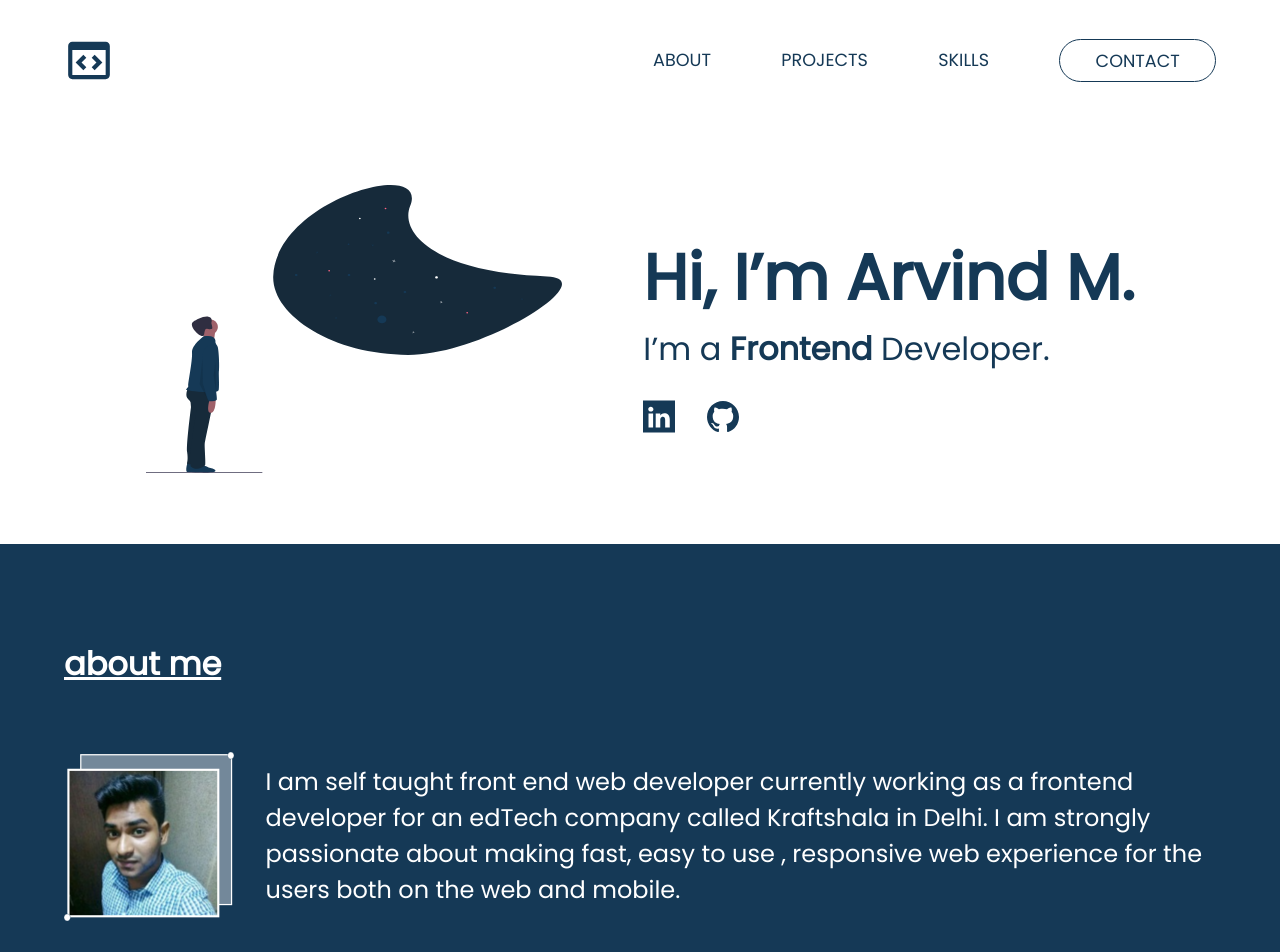
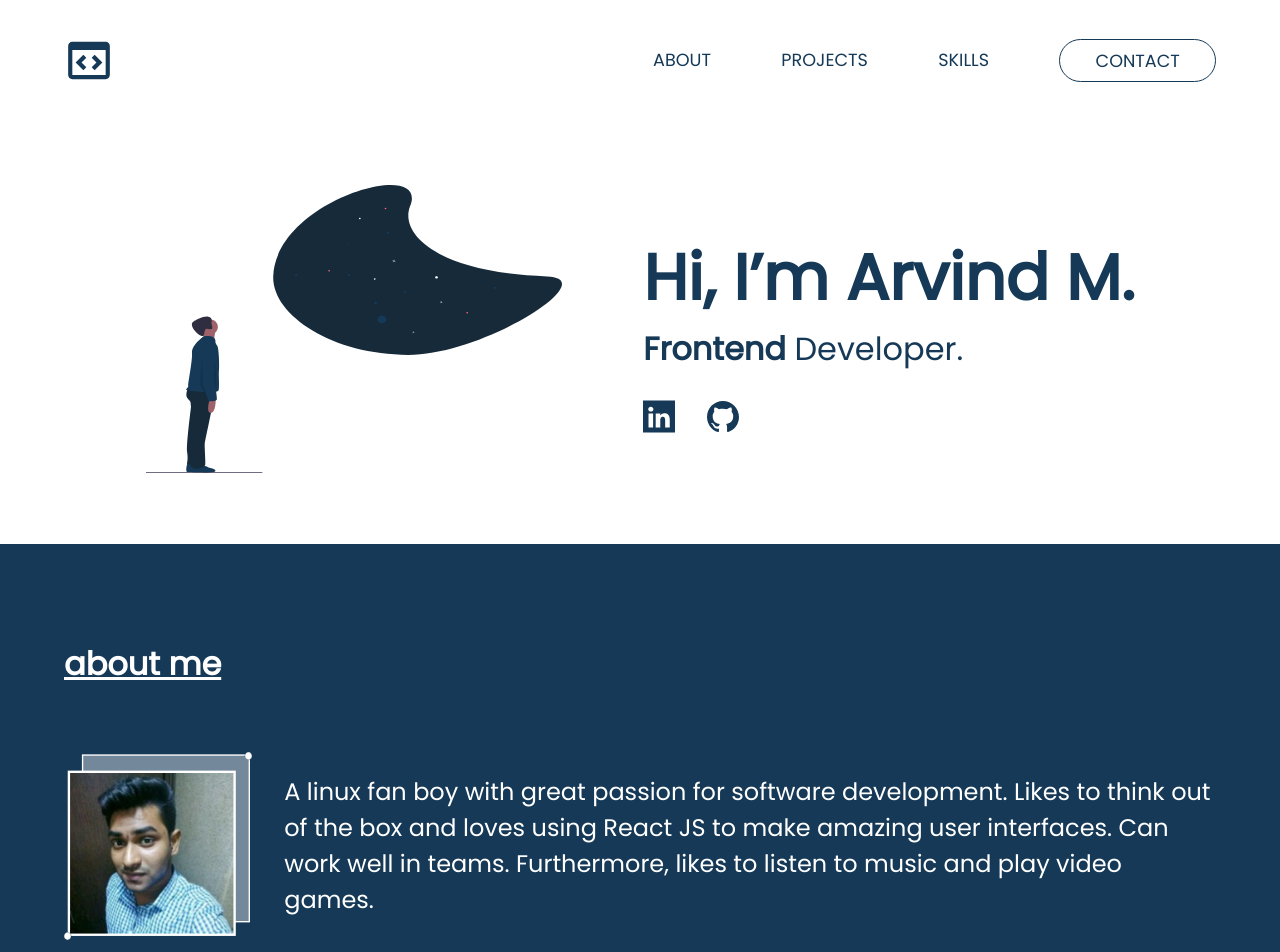
Before and after one commit to Judis07/portfolio, a React (Create React App) app: page / in a window 1280 px wide. Shown: the top 952 px of the page. Built offline with nearby package versions, Linux system fonts and the light colour scheme.

Commit message:
about me intro changed

```diff
--- a/src/components/About/about.jsx
+++ b/src/components/About/about.jsx
@@ -13,10 +13,10 @@ const About = () => {
             <img src={MyImg} alt="" />
           </div>
           <div className="infro_div">
-            I am self taught front end web developer currently working as a
-            frontend developer for an edTech company called Kraftshala in Delhi.
-            I am strongly passionate about making fast, easy to use , responsive
-            web experience for the users both on the web and mobile.
+            A linux fan boy with great passion for software development. Likes
+            to think out of the box and loves using React JS to make amazing
+            user interfaces. Can work well in teams. Furthermore, likes to
+            listen to music and play video games.
           </div>
         </div>
       </div>
--- a/src/components/Hero/hero.jsx
+++ b/src/components/Hero/hero.jsx
@@ -15,7 +15,7 @@ const Hero = () => {
         <div className="intro">
           <h1 className="title">Hi, I’m Arvind M.</h1>
           <div className="subtitle">
-            I’m a <strong>Frontend </strong>Developer.
+            <strong>Frontend </strong>Developer.
           </div>
           <div className="social_links">
             <div className="linkedin_icon_div">
```
Also changed, not shown: 1 other file (tests, documents, lock files or other folders).
